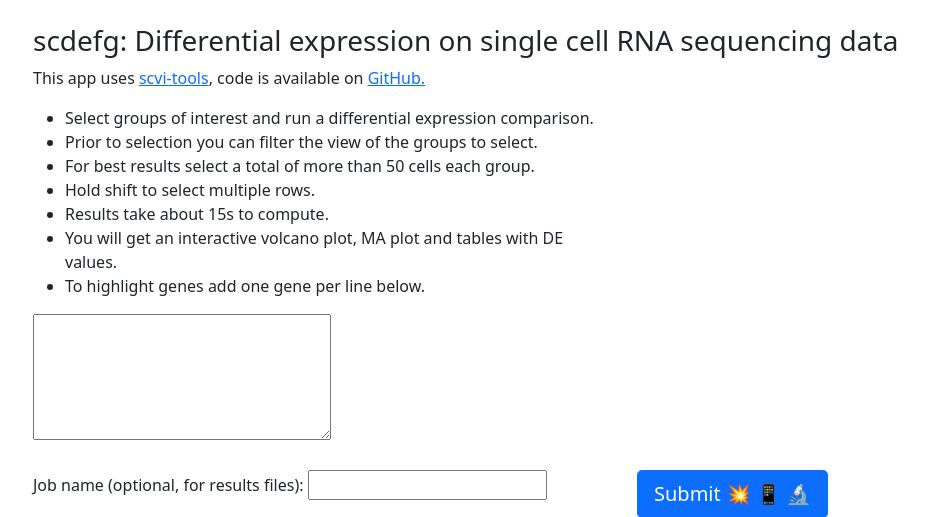
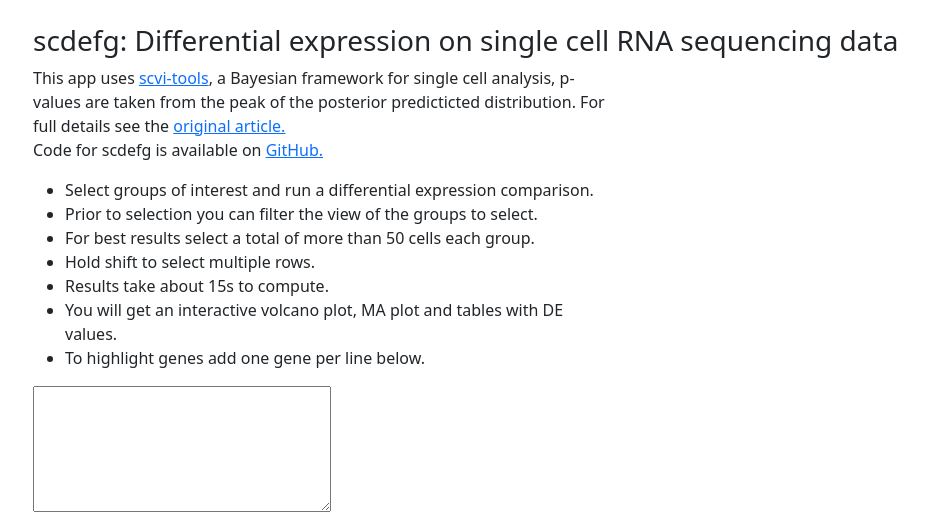
Before and after one commit to WormBase/scdefg, a Python web app: template scdefg/templates/home.html in a window 1280 px wide. Shown: the top 517 px of the page, without its empty margins (15-943 px from the left). Run offline with Jinja, Linux system fonts and the light colour scheme; the template is opened without the code that fills it, so the values that code supplies are empty; some libraries are stand-ins or nearby versions.

Commit message:
Update home.html

```diff
--- a/scdefg/templates/home.html
+++ b/scdefg/templates/home.html
@@ -70,8 +70,13 @@
                         <h3> scdefg: Differential expression on single cell RNA sequencing data</h3>
                     </div>
                     <div class="col-sm-6">
-                        <p>This app uses <a href="https://scvi-tools.org">scvi-tools</a>, code
-                            is available on <a href="https://github.com/Munfred/scdefg/">GitHub.</a></p>
+                        <p>This app uses <a href="https://scvi-tools.org">scvi-tools</a>, a Bayesian framework for single cell analysis,
+                           p-values are taken from the peak of the posterior predicticted distribution. For full details see the
+                            <a href="https://www.biorxiv.org/content/10.1101/794289v1.full.pdf">original article.</a>
+                            <br> Code for scdefg is available on <a href="https://github.com/Munfred/scdefg/">GitHub.</a>
+
+
+                        </p>
                         <ul>
                             <li>Select groups of interest and run a differential expression comparison.</li>
                             <li>Prior to selection you can filter the view of the groups to select.</li>
```
